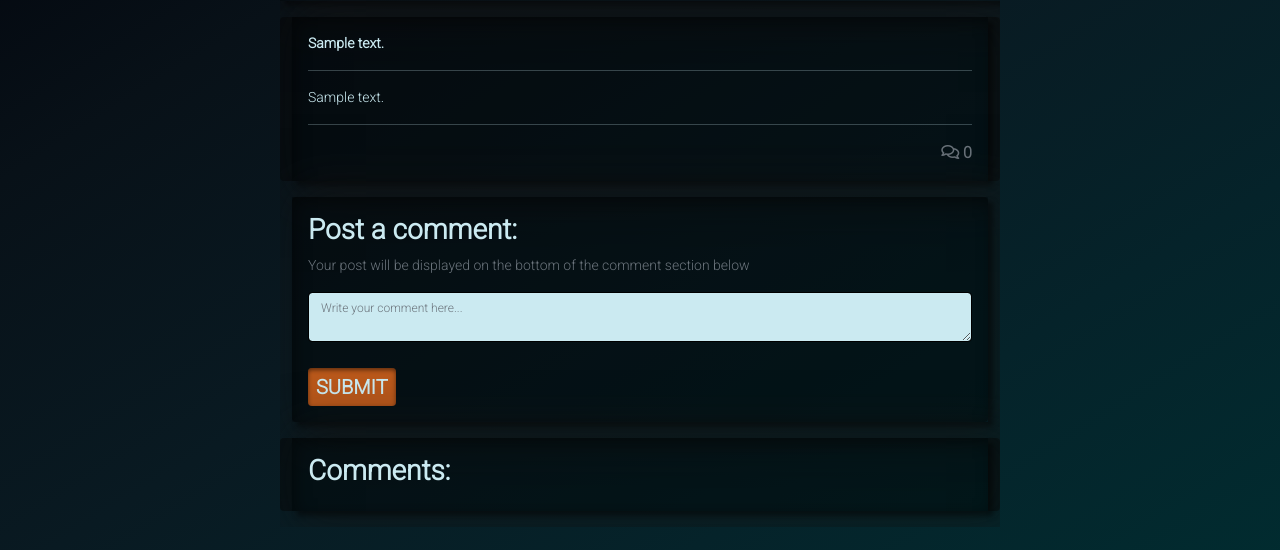
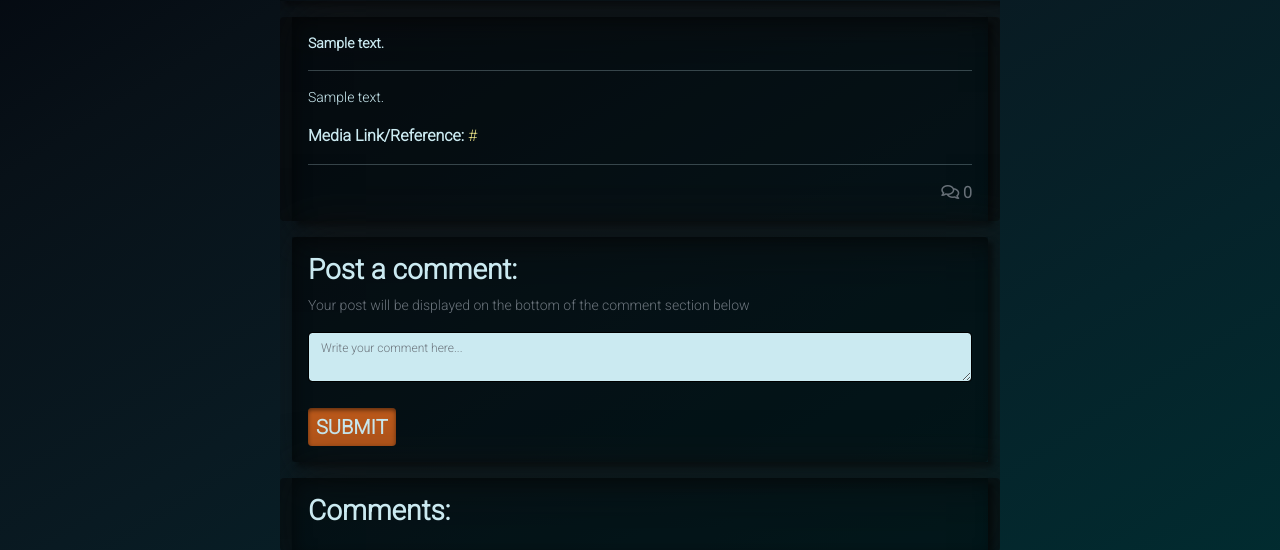
Before and after one commit to DebbieBergstrom/Culture-Club, a Django app: a page that uses templates/blogpost_detail.html in a window 1280 px wide. Shown: the part 218-768 px from the top of the page. Run offline with Django 3.2, Linux system fonts and the light colour scheme; tables that the repository leaves empty hold one stand-in row (values such as "Sample post"); some libraries are stand-ins or nearby versions.

Commit message:
#27 Add media link to blog post detail, visible if entered in form

```diff
--- a/templates/blogpost_detail.html
+++ b/templates/blogpost_detail.html
@@ -58,6 +58,13 @@
                         <hr>
                         <!-- Full Blog Post Content -->
                         <p class="card-text">{{ blogpost.content | safe }}</p>
+                        {% if blogpost.media_link %}
+                        <div class="mt-3 mb-3">
+                            <strong>Media Link/Reference:</strong>
+                            <a href="{{ blogpost.media_link }}"
+                                target="_blank">{{ blogpost.media_link }}</a>
+                        </div>
+                        {% endif %}
                         <hr>
                         <div class="row">
                             <div class="col-12 d-flex justify-content-between">
```
